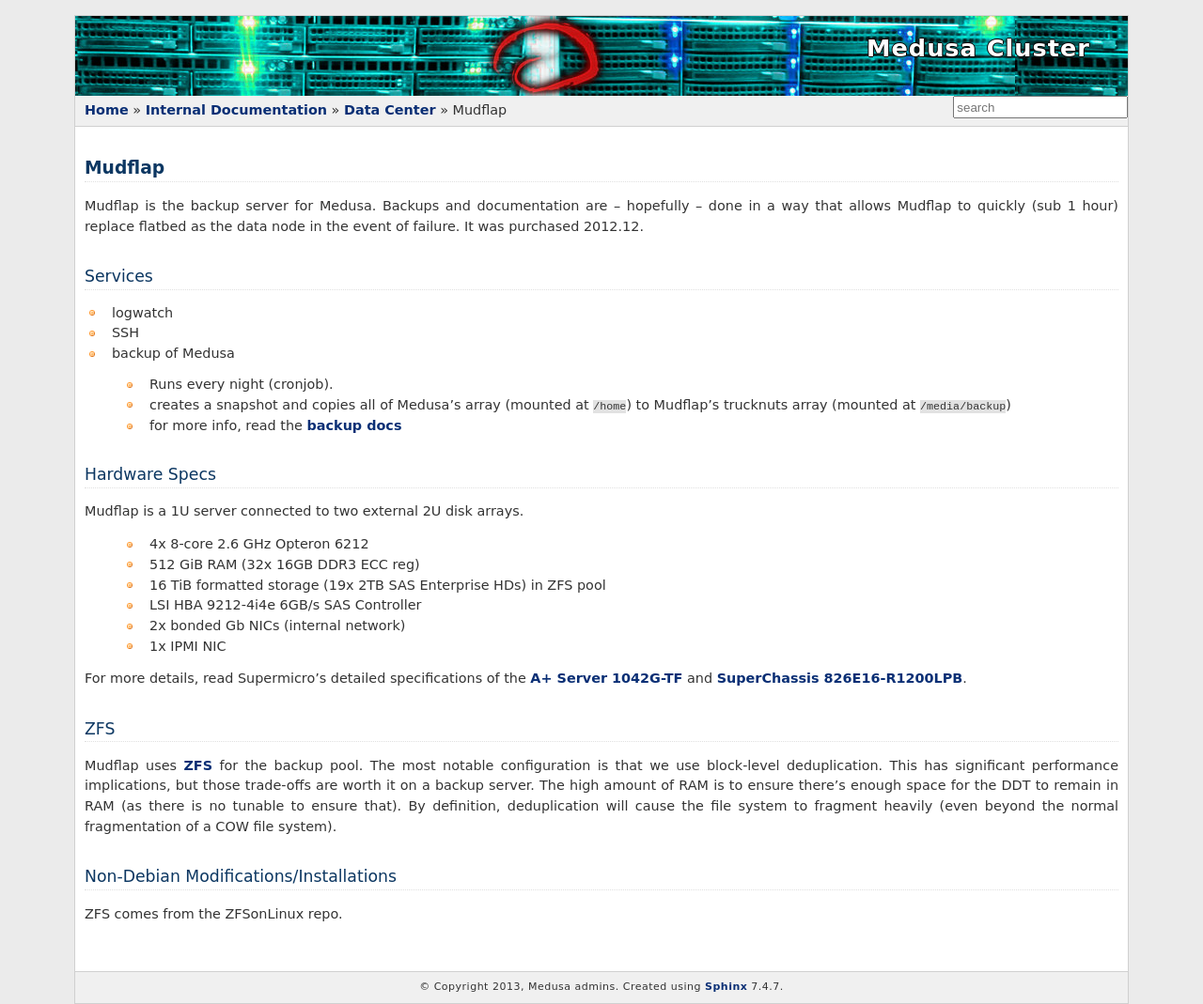
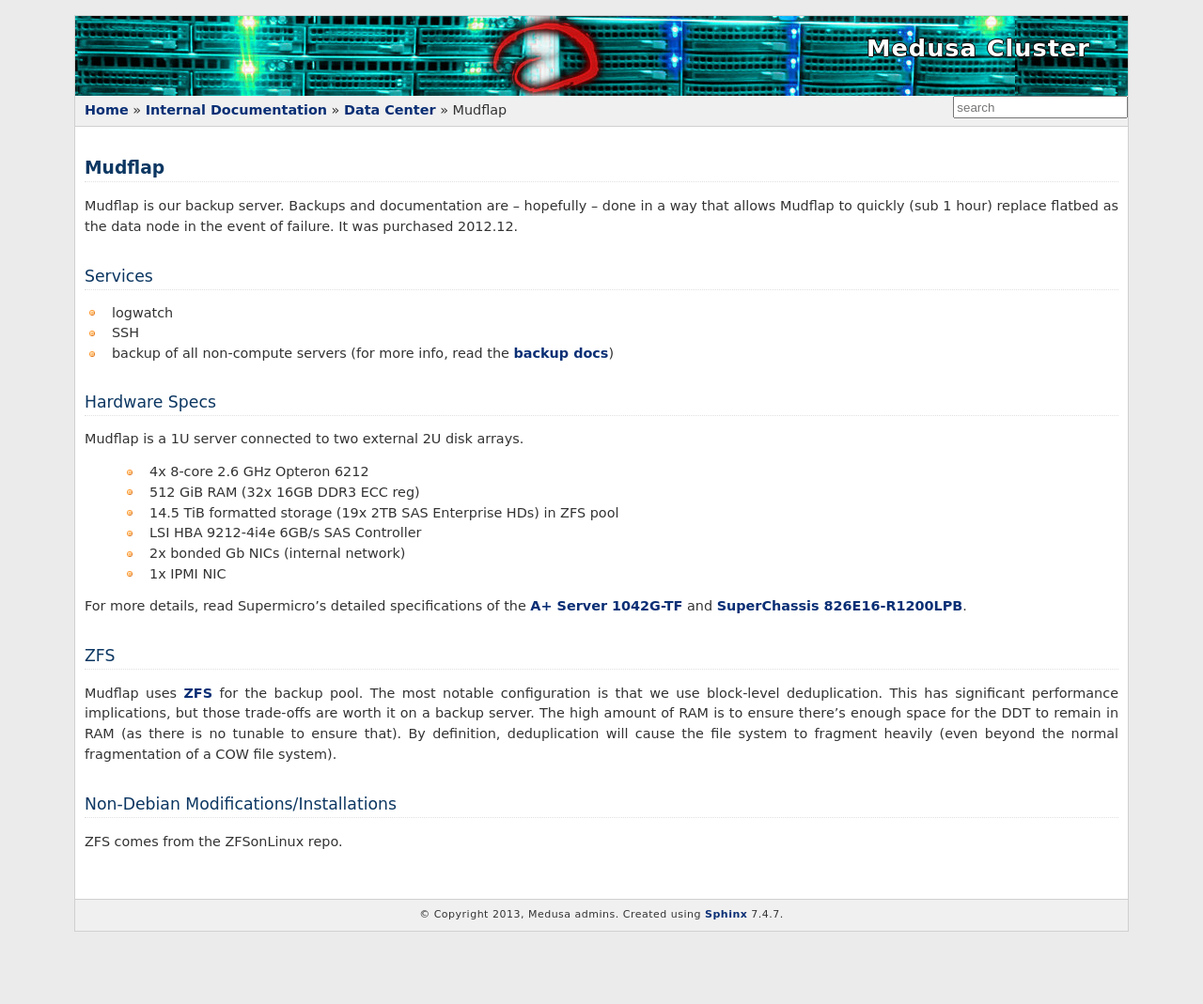
Before and after one commit to psychoinformatics-de/ipsy-docs, a Sphinx documentation site: the page built from source/internal/data_center/mudflap.rst, in a window 1280 px wide. Shown: the whole page at 94% size. Built offline with Sphinx 7.4.7, drawn with Linux system fonts in a browser that asks for light colours; formulas are drawn with MathJax 3; after the commit the page ends 992 px from its top, so only the background shows below that.

Commit message:
Update mudflap's docs

```diff
--- a/source/internal/data_center/mudflap.rst
+++ b/source/internal/data_center/mudflap.rst
@@ -4,22 +4,16 @@
 *******
 Mudflap
 *******
-Mudflap is the backup server for Medusa. Backups and documentation are
--- hopefully -- done in a way that allows Mudflap to quickly (sub 1 hour)
-replace flatbed as the data node in the event of failure. It was purchased
-2012.12.
+Mudflap is our backup server. Backups and documentation are -- hopefully -- done
+in a way that allows Mudflap to quickly (sub 1 hour) replace flatbed as the data
+node in the event of failure. It was purchased 2012.12.
 
 Services
 ========
 
 * logwatch
 * SSH
-* backup of Medusa
-
- - Runs every night (cronjob).
- - creates a snapshot and copies all of Medusa's array (mounted at ``/home``)
-   to Mudflap's trucknuts array (mounted at ``/media/backup``)
- - for more info, read the `backup docs <../backups>`_
+* backup of all non-compute servers (for more info, read the `backup docs <../backups>`_)
 
 Hardware Specs
 ==============
@@ -27,7 +21,7 @@ Mudflap is a 1U server connected to two external 2U disk arrays.
 
  * 4x 8-core 2.6 GHz Opteron 6212
  * 512 GiB RAM (32x 16GB DDR3 ECC reg)
- * 16 TiB formatted storage (19x 2TB SAS Enterprise HDs) in ZFS pool
+ * 14.5 TiB formatted storage (19x 2TB SAS Enterprise HDs) in ZFS pool
  * LSI HBA 9212-4i4e 6GB/s SAS Controller
  * 2x bonded Gb NICs (internal network)
  * 1x IPMI NIC
```
